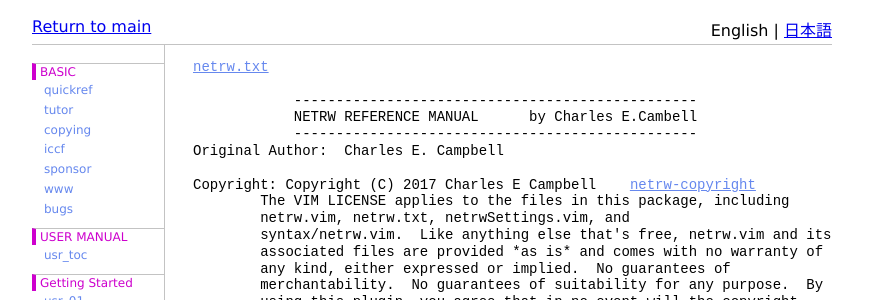
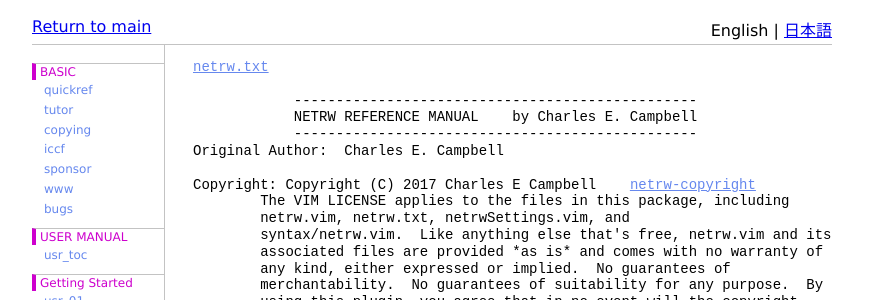
Before and after one commit to vim-jp/vimdoc-en, a Jekyll site: the page built from pi_netrw.html, in a window 1280 px wide and 900 px high. Shown: the part 144-444 px from the top of the window, without its empty margins (208-1087 px from the left). Built offline with Jekyll 4.4.1, drawn with Linux system fonts in a browser that asks for light colours; nearby versions of some CDN libraries; comment, search, counter and statistics services are not loaded.

Commit message:
Generated by GitHub workflow 12853601765
https://github.com/vim-jp/vimdoc-en/actions/runs/12853601765

Used commits:
https://github.com/vim/vim/commit/bce60c4742a125c070c3c4214332842cb861061c
https://github.com/chrisbra/vim_faq/commit/fbc4330c2195fae7ae17bb36aab52cca6ddb6391

```diff
--- a/pi_netrw.html
+++ b/pi_netrw.html
@@ -6,7 +6,7 @@ helpname: 'pi_netrw'
 <a class="Constant" href="pi_netrw.html" name="netrw.txt">netrw.txt</a><br>
 <br>
 &nbsp;&nbsp;&nbsp;&nbsp;&nbsp;&nbsp;&nbsp;&nbsp;&nbsp;&nbsp;&nbsp;&nbsp;------------------------------------------------<br>
-&nbsp;&nbsp;&nbsp;&nbsp;&nbsp;&nbsp;&nbsp;&nbsp;&nbsp;&nbsp;&nbsp;&nbsp;NETRW REFERENCE MANUAL&nbsp;&nbsp;&nbsp;&nbsp;&nbsp;&nbsp;by Charles E.Cambell<br>
+&nbsp;&nbsp;&nbsp;&nbsp;&nbsp;&nbsp;&nbsp;&nbsp;&nbsp;&nbsp;&nbsp;&nbsp;NETRW REFERENCE MANUAL&nbsp;&nbsp;&nbsp;&nbsp;by Charles E. Campbell<br>
 &nbsp;&nbsp;&nbsp;&nbsp;&nbsp;&nbsp;&nbsp;&nbsp;&nbsp;&nbsp;&nbsp;&nbsp;------------------------------------------------<br>
 Original Author:&nbsp;&nbsp;Charles E. Campbell<br>
 <br>
```
